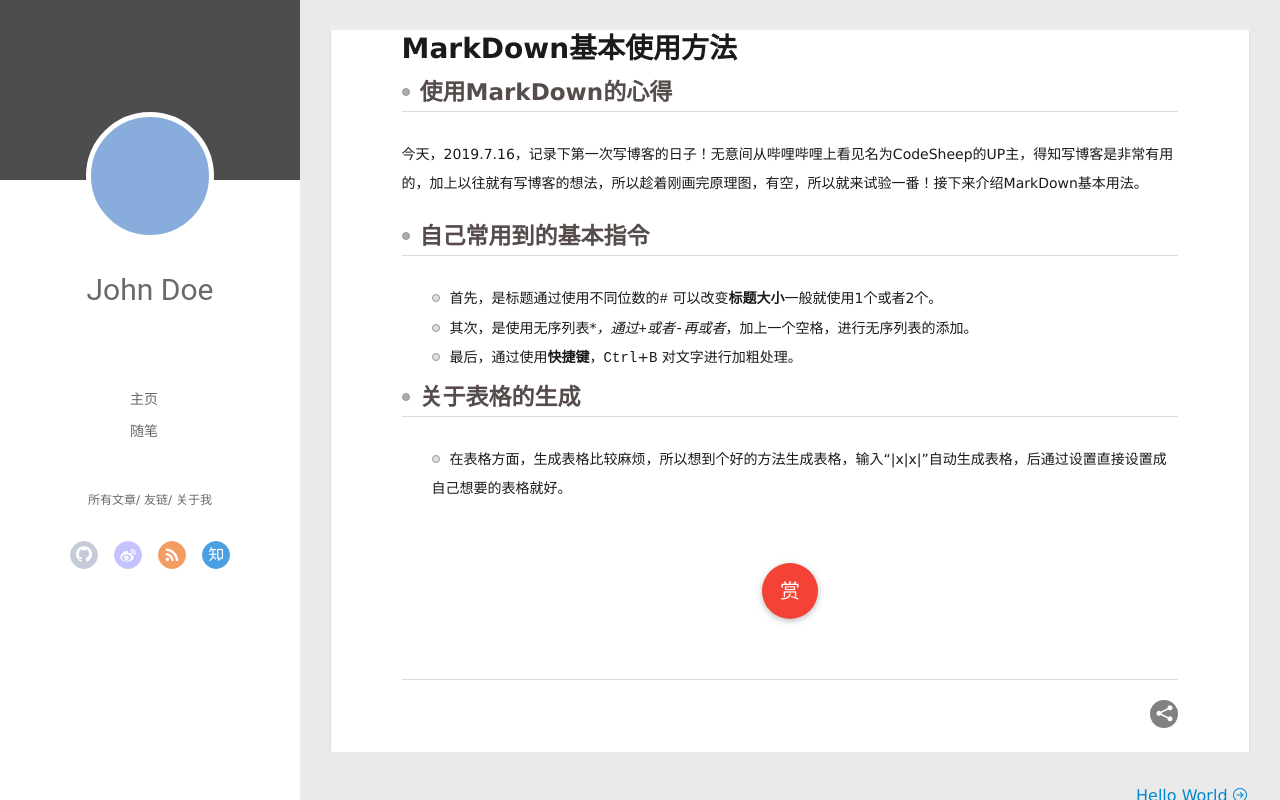
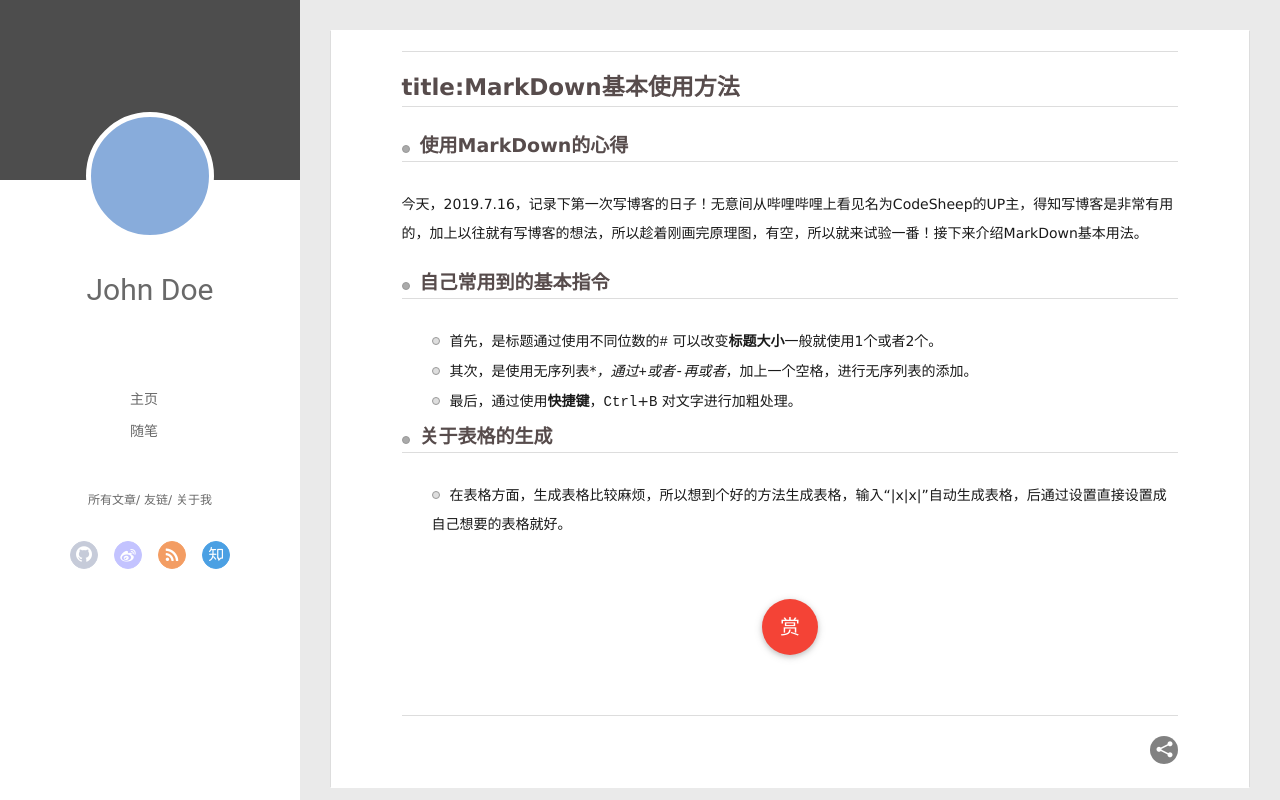
Before and after one commit to xiaojietaotao/xiaojietaotao.github.io, a plain HTML site: page 2019/07/16/MarkDown基本使用方法/index.html in a window 1280 px wide. Drawn offline with Linux system fonts and the light colour scheme; no server answers.

Commit message:
Site updated: 2019-07-16 22:03:02

```diff
--- a/2019/07/16/MarkDown基本使用方法/index.html
+++ b/2019/07/16/MarkDown基本使用方法/index.html
@@ -8,17 +8,17 @@
   <link rel="dns-prefetch" href="http://yoursite.com">
   <title>Hexo</title>
   <meta name="viewport" content="width=device-width, initial-scale=1, maximum-scale=1">
-  <meta name="description" content="MarkDown基本使用方法 使用MarkDown的心得今天，2019.7.16，记录下第一次写博客的日子！无意间从哔哩哔哩上看见名为CodeSheep的UP主，得知写博客是非常有用的，加上以往就有写博客的想法，所以趁着刚画完原理图，有空，所以就来试验一番！接下来介绍MarkDown基本用法。    自己常用到的基本指令 首先，是标题通过使用不同位数的# 可以改变标题大小一般就使用1个或者2个。">
+  <meta name="description" content="title:MarkDown基本使用方法 使用MarkDown的心得今天，2019.7.16，记录下第一次写博客的日子！无意间从哔哩哔哩上看见名为CodeSheep的UP主，得知写博客是非常有用的，加上以往就有写博客的想法，所以趁着刚画完原理图，有空，所以就来试验一番！接下来介绍MarkDown基本用法。    自己常用到的基本指令 首先，是标题通过使用不同位数的# 可以改变标题大小一般就使用1">
 <meta property="og:type" content="article">
 <meta property="og:title" content="Hexo">
 <meta property="og:url" content="http://yoursite.com/2019/07/16/MarkDown基本使用方法/index.html">
 <meta property="og:site_name" content="Hexo">
-<meta property="og:description" content="MarkDown基本使用方法 使用MarkDown的心得今天，2019.7.16，记录下第一次写博客的日子！无意间从哔哩哔哩上看见名为CodeSheep的UP主，得知写博客是非常有用的，加上以往就有写博客的想法，所以趁着刚画完原理图，有空，所以就来试验一番！接下来介绍MarkDown基本用法。    自己常用到的基本指令 首先，是标题通过使用不同位数的# 可以改变标题大小一般就使用1个或者2个。">
+<meta property="og:description" content="title:MarkDown基本使用方法 使用MarkDown的心得今天，2019.7.16，记录下第一次写博客的日子！无意间从哔哩哔哩上看见名为CodeSheep的UP主，得知写博客是非常有用的，加上以往就有写博客的想法，所以趁着刚画完原理图，有空，所以就来试验一番！接下来介绍MarkDown基本用法。    自己常用到的基本指令 首先，是标题通过使用不同位数的# 可以改变标题大小一般就使用1">
 <meta property="og:locale" content="default">
-<meta property="og:updated_time" content="2019-07-16T13:51:22.182Z">
+<meta property="og:updated_time" content="2019-07-16T14:02:29.456Z">
 <meta name="twitter:card" content="summary">
 <meta name="twitter:title" content="Hexo">
-<meta name="twitter:description" content="MarkDown基本使用方法 使用MarkDown的心得今天，2019.7.16，记录下第一次写博客的日子！无意间从哔哩哔哩上看见名为CodeSheep的UP主，得知写博客是非常有用的，加上以往就有写博客的想法，所以趁着刚画完原理图，有空，所以就来试验一番！接下来介绍MarkDown基本用法。    自己常用到的基本指令 首先，是标题通过使用不同位数的# 可以改变标题大小一般就使用1个或者2个。">
+<meta name="twitter:description" content="title:MarkDown基本使用方法 使用MarkDown的心得今天，2019.7.16，记录下第一次写博客的日子！无意间从哔哩哔哩上看见名为CodeSheep的UP主，得知写博客是非常有用的，加上以往就有写博客的想法，所以趁着刚画完原理图，有空，所以就来试验一番！接下来介绍MarkDown基本用法。    自己常用到的基本指令 首先，是标题通过使用不同位数的# 可以改变标题大小一般就使用1">
 
     <link rel="alternative" href="/atom.xml" title="Hexo" type="application/atom+xml">
 
@@ -159,16 +159,17 @@
 
     <div class="article-entry" itemprop="articleBody">
 
-        <h1 id="MarkDown基本使用方法"><a href="#MarkDown基本使用方法" class="headerlink" title="MarkDown基本使用方法"></a>MarkDown基本使用方法</h1><ul>
-<li><h2 id="使用MarkDown的心得"><a href="#使用MarkDown的心得" class="headerlink" title="使用MarkDown的心得"></a>使用MarkDown的心得</h2><p>今天，2019.7.16，记录下第一次写博客的日子！无意间从哔哩哔哩上看见名为CodeSheep的UP主，得知写博客是非常有用的，加上以往就有写博客的想法，所以趁着刚画完原理图，有空，所以就来试验一番！接下来介绍MarkDown基本用法。  </p>
+        <hr>
+<h2 id="title-MarkDown基本使用方法"><a href="#title-MarkDown基本使用方法" class="headerlink" title="title:MarkDown基本使用方法"></a>title:MarkDown基本使用方法</h2><ul>
+<li><h3 id="使用MarkDown的心得"><a href="#使用MarkDown的心得" class="headerlink" title="使用MarkDown的心得"></a>使用MarkDown的心得</h3><p>今天，2019.7.16，记录下第一次写博客的日子！无意间从哔哩哔哩上看见名为CodeSheep的UP主，得知写博客是非常有用的，加上以往就有写博客的想法，所以趁着刚画完原理图，有空，所以就来试验一番！接下来介绍MarkDown基本用法。  </p>
 </li>
-<li><h2 id="自己常用到的基本指令"><a href="#自己常用到的基本指令" class="headerlink" title="自己常用到的基本指令"></a>自己常用到的基本指令</h2><ul>
+<li><h3 id="自己常用到的基本指令"><a href="#自己常用到的基本指令" class="headerlink" title="自己常用到的基本指令"></a>自己常用到的基本指令</h3><ul>
 <li>首先，是标题通过使用不同位数的<kbd>#</kbd> 可以改变<strong>标题大小</strong>一般就使用1个或者2个。</li>
 <li>其次，是使用无序列表<em>*，通过<kbd>+</kbd>或者<kbd>-</kbd>再或者<kbd></kbd></em>，加上一个空格，进行无序列表的添加。</li>
 <li>最后，通过使用<strong>快捷键</strong>，<kbd>Ctrl</kbd>+<kbd>B</kbd> 对文字进行加粗处理。</li>
 </ul>
 </li>
-<li><h2 id="关于表格的生成"><a href="#关于表格的生成" class="headerlink" title="关于表格的生成"></a>关于表格的生成</h2><ul>
+<li><h3 id="关于表格的生成"><a href="#关于表格的生成" class="headerlink" title="关于表格的生成"></a>关于表格的生成</h3><ul>
 <li>在表格方面，生成表格比较麻烦，所以想到个好的方法生成表格，输入“|x|x|”自动生成表格，后通过设置直接设置成自己想要的表格就好。</li>
 </ul>
 </li>
```
Also changed, not shown: index.html (+5 -4 lines).
